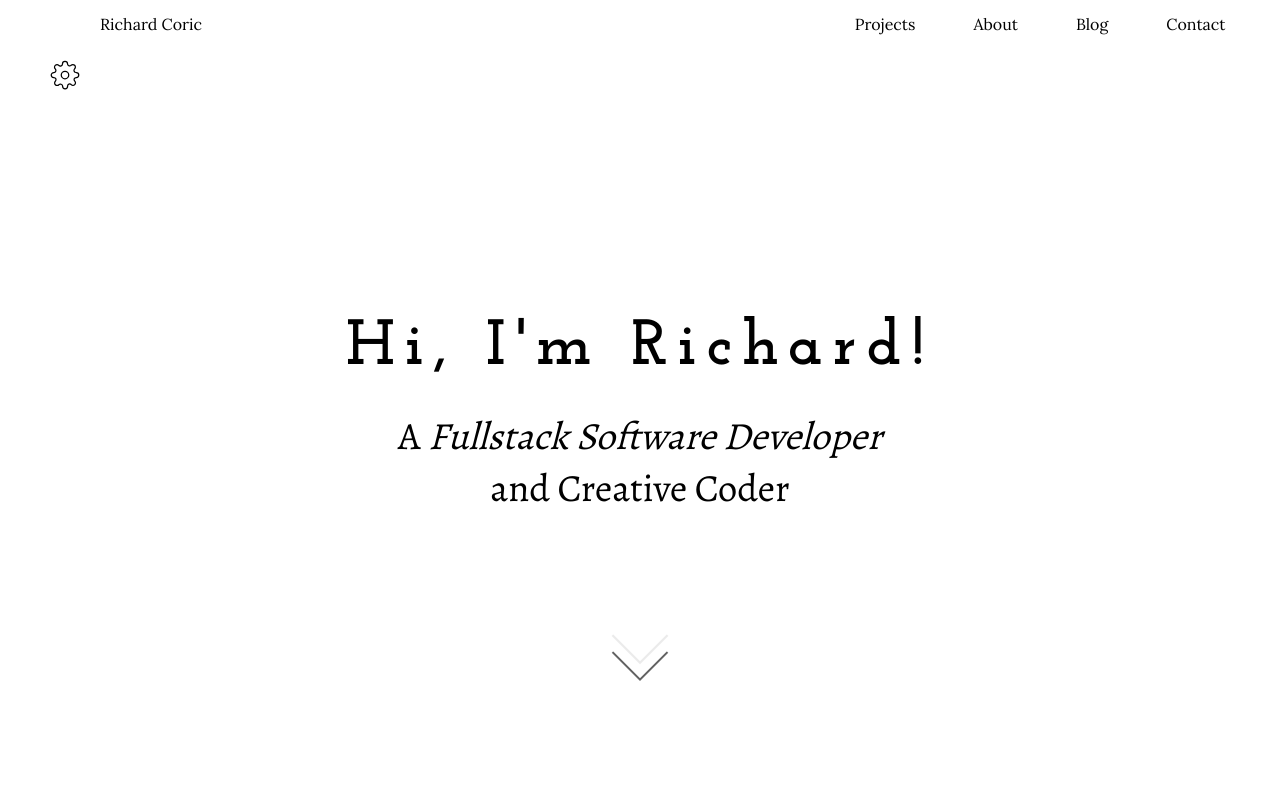
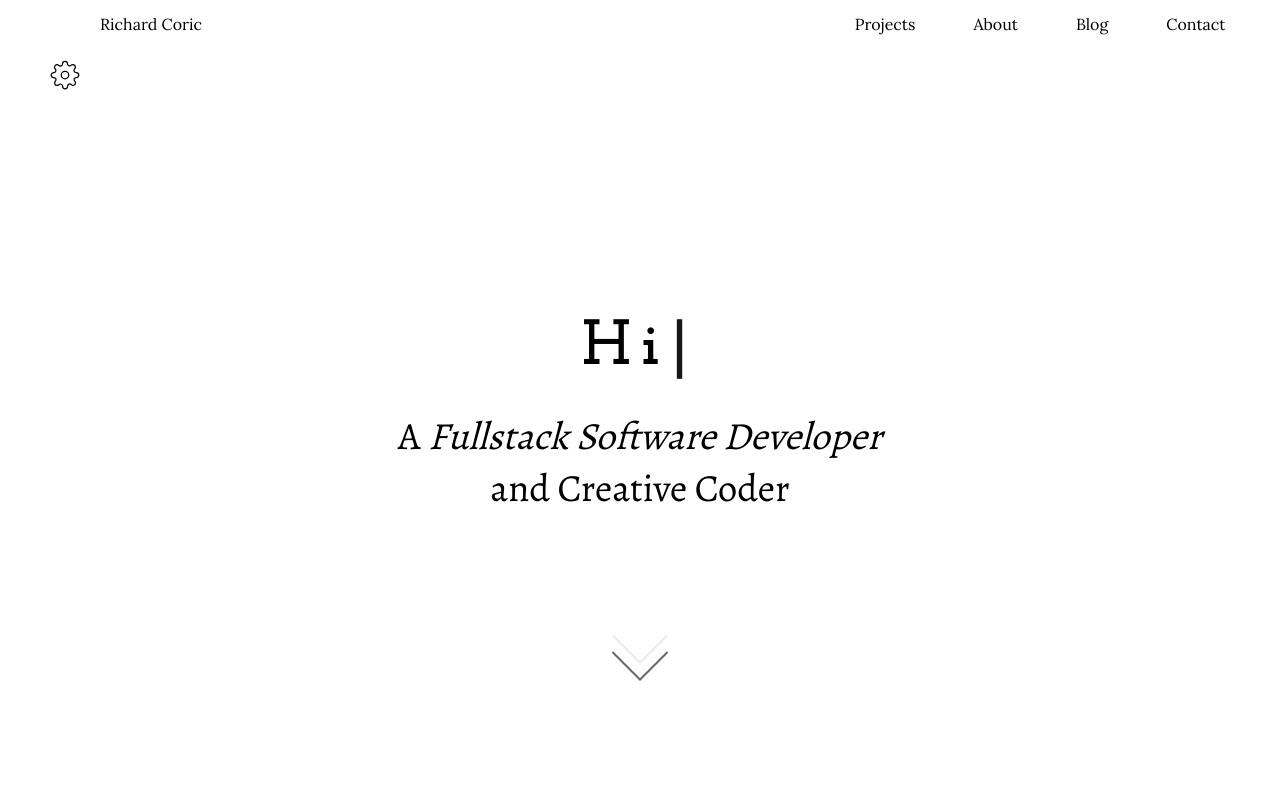
Before and after one commit to MeRichard123/Portfolio, a Next.js app: page / in a window 1280 px wide. Shown: the top 800 px of the page. Built offline with nearby package versions, Linux system fonts and the light colour scheme.

Commit message:
Add animation

```diff
--- a/package.json
+++ b/package.json
@@ -28,7 +28,8 @@
     "react-redux": "^8.1.1",
     "react-showdown": "^2.3.1",
     "react-tooltip": "^5.18.0",
-    "typescript": "5.1.6"
+    "typescript": "5.1.6",
+    "typewriter-effect": "^2.20.1"
   },
   "devDependencies": {
     "@next/eslint-plugin-next": "^13.4.9",
--- a/sections/Landing/Landing.tsx
+++ b/sections/Landing/Landing.tsx
@@ -2,12 +2,40 @@ import Pointer from '../../components/Pointer';
 import {
   StyledLandingSection, StyledHeading, StyledHeadingSecondary, StyledSpan,
 } from './Landing.styles';
+import Typewriter from 'typewriter-effect';
 
 function Landing() {
   return (
     <StyledLandingSection>
       <div>
-        <StyledHeading>Hi, I&apos;m Richard!</StyledHeading>
+        <StyledHeading>
+          <Typewriter
+            onInit={(typewriter) => {
+              typewriter
+              .typeString('Hi, I\'m Richard!')
+              .pauseFor(2500)
+              .deleteAll()
+              .typeString('Hallo, Ich bin Richard!')
+              .pauseFor(2500)
+              .deleteAll()
+              .typeString("Salut, Je suis Richard!")
+              .pauseFor(2500)
+              .deleteAll()
+              .typeString("Ahojte, Ja som Richard!")
+              .pauseFor(2500)
+              .deleteAll()
+              .typeString("안녕하세요, 리차드입니다~")
+              .pauseFor(2500)
+              .deleteAll()
+              .typeString('Hi, I\'m Richard!')
+              .start()
+              .callFunction(() => {
+                const cur = document.querySelector('.Typewriter__cursor') as Element;
+                cur?.parentElement?.removeChild(cur);
+              });
+            }}
+            />
+          </StyledHeading>
         <StyledHeadingSecondary>
           A
           {' '}
```
Also changed, not shown: 1 other file (tests, documents, lock files or other folders).
